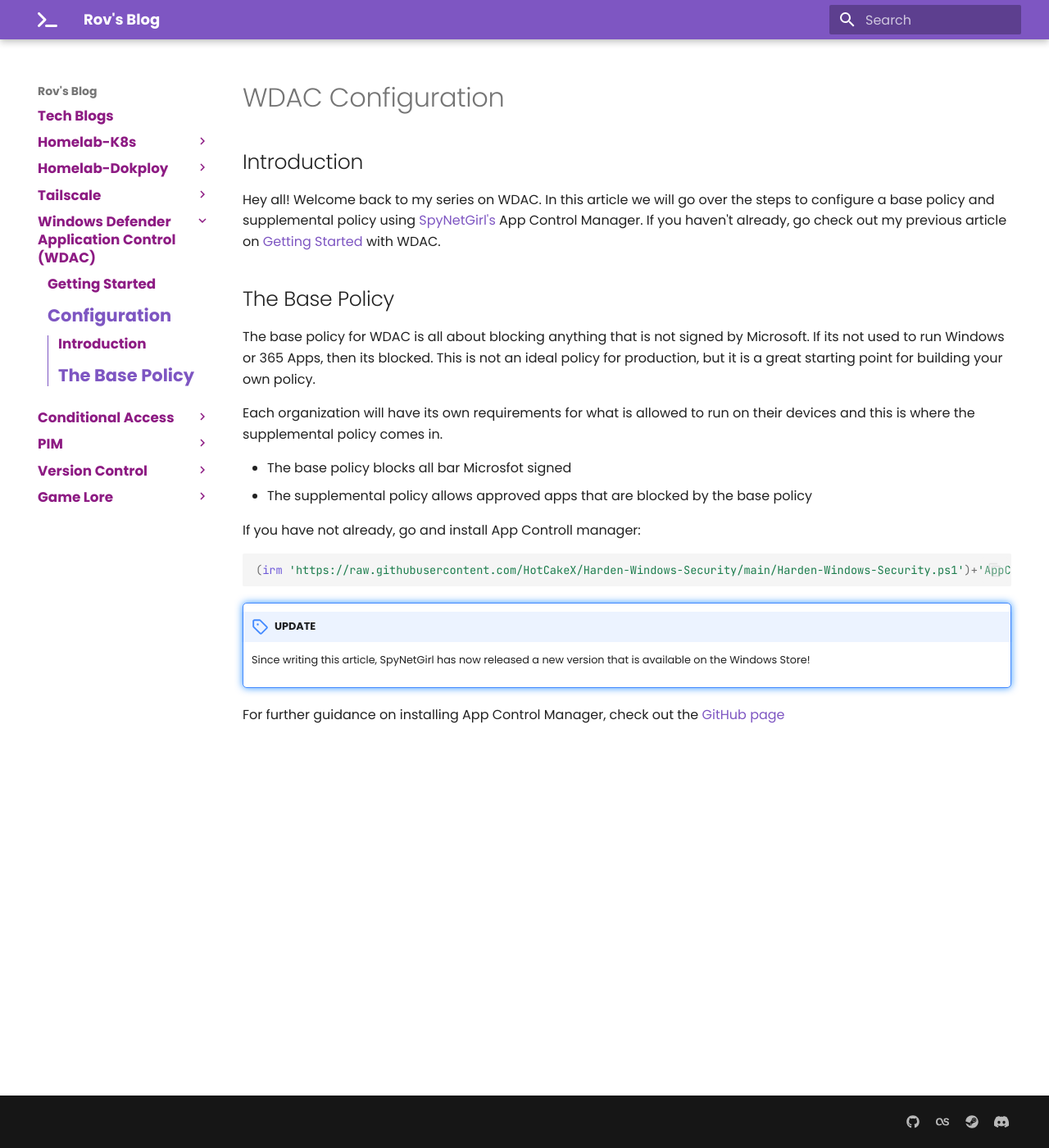
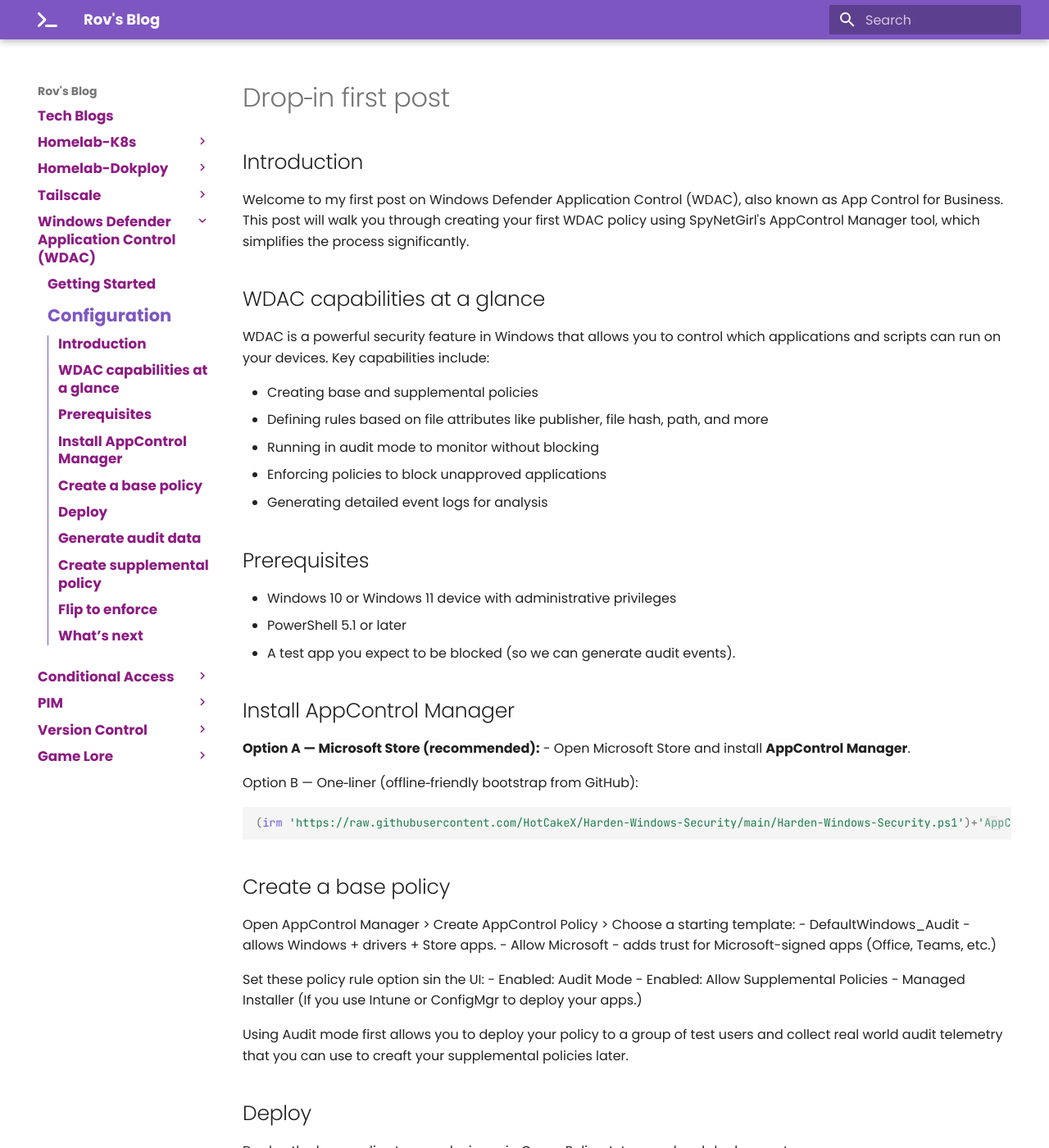
Before and after one commit to RovxBot/rovblog, an MkDocs documentation site: the page built from docs/WDAC/configuration.md, in a window 1280 px wide and 1400 px high. Shown: the whole window at 82% size. Built offline with MkDocs 1.6.1 and Material for MkDocs 9.7.7, drawn with Linux system fonts in a browser that asks for light colours; some of the changed text lies outside the part shown.

Commit message:
WDAC blog

````diff
--- a/docs/WDAC/configuration.md
+++ b/docs/WDAC/configuration.md
@@ -1,22 +1,148 @@
-# WDAC Configuration
+# Drop‑in first post
 
 ## Introduction
-Hey all! Welcome back to my series on WDAC. In this article we will go over the steps to configure a base policy and supplemental policy using [SpyNetGirl's](https://github.com/HotCakeX/Harden-Windows-Security) App Control Manager. If you haven't already, go check out my previous article on [Getting Started](/WDAC/GettingStarted.md) with WDAC.
 
-## The Base Policy
-The base policy for WDAC is all about blocking anything that is not signed by Microsoft. If its not used to run Windows or 365 Apps, then its blocked. This is not an ideal policy for production, but it is a great starting point for building your own policy.
+Welcome to my first post on Windows Defender Application Control (WDAC), also known as App Control for Business. This post will walk you through creating your first WDAC policy using SpyNetGirl's AppControl Manager tool, which simplifies the process significantly.
 
-Each organization will have its own requirements for what is allowed to run on their devices and this is where the supplemental policy comes in.
+## WDAC capabilities at a glance
 
-- The base policy blocks all bar Microsfot signed
-- The supplemental policy allows approved apps that are blocked by the base policy
+WDAC is a powerful security feature in Windows that allows you to control which applications and scripts can run on your devices. Key capabilities include:
 
-If you have not already, go and install App Controll manager:
+- Creating base and supplemental policies
+- Defining rules based on file attributes like publisher, file hash, path, and more
+- Running in audit mode to monitor without blocking
+- Enforcing policies to block unapproved applications
+- Generating detailed event logs for analysis
 
+## Prerequisites
+
+- Windows 10 or Windows 11 device with administrative privileges
+- PowerShell 5.1 or later
+- A test app you expect to be blocked (so we can generate audit events).
+
+## Install AppControl Manager
+
+**Option A — Microsoft Store (recommended):**
+- Open Microsoft Store and install **AppControl Manager**.
+
+Option B — One‑liner (offline‑friendly bootstrap from GitHub):
 ```powershell
 (irm 'https://raw.githubusercontent.com/HotCakeX/Harden-Windows-Security/main/Harden-Windows-Security.ps1')+'AppControl'|iex
 ```
-!!! UPDATE "UPDATE"
-    Since writing this article, SpyNetGirl has now released a new version that is available on the Windows Store!
 
-For further guidance on installing App Control Manager, check out the [GitHub page](https://github.com/HotCakeX/Harden-Windows-Security)
+## Create a base policy
+
+Open AppControl Manager > Create AppControl Policy > Choose a starting template:
+- DefaultWindows_Audit - allows Windows + drivers + Store apps.
+- Allow Microsoft - adds trust for Microsoft-signed apps (Office, Teams, etc.)
+
+Set these policy rule option sin the UI:
+- Enabled: Audit Mode
+- Enabled: Allow Supplemental Policies
+- Managed Installer (If you use Intune or ConfigMgr to deploy your apps.)
+
+Using Audit mode first allows you to deploy your policy to a group of test users and collect real world audit telemetry that you can use to creaft your supplemental policies later.
+
+## Deploy
+
+Deploy the base policy to your devices via Group Policy, Intune, or local deployment:
+
+- For local deployment, run:
+
+```powershell
+Set-CIPolicy -PolicyPath "C:\Path\To\YourPolicy.xml" -Deploy
+```
+
+- For Intune, upload the XML as a custom OMA-URI policy.
+
+## Generate audit data
+
+To gather audit data for supplemental policies, switch your base policy to audit mode:
+
+```powershell
+Set-CIPolicy -PolicyPath "C:\Path\To\YourPolicy.xml" -Audit
+```
+
+Deploy this audit mode policy to your devices and collect event logs over time.
+
+## Create supplemental policy
+
+Use AppControl Manager to create supplemental policies based on audit events:
+
+1. Review audit events to identify blocked applications you want to allow.
+2. Create a supplemental policy in AppControl Manager.
+3. Add rules for the identified applications.
+4. Link the supplemental policy to your base policy.
+5. Export and deploy the supplemental policy.
+
+## Flip to enforce
+
+After testing and verifying your policies, switch from audit to enforce mode to block unapproved applications:
+
+```powershell
+Set-CIPolicy -PolicyPath "C:\Path\To\YourPolicy.xml" -Enforce
+```
+
+Deploy the enforce mode policy to your devices.
+
+## What’s next
+
+In upcoming posts, I will cover:
+
+- Deep dive into WDAC capabilities
+- Using AppControl Manager advanced features
+- Building supplemental policies from audit logs
+- Deploying policies with Intune
+- Managing multiple policies and updates
+- WDAC hardening and ongoing management strategies
+
+Stay tuned!
+
+---
+
+# WDAC (App Control for Business) Capabilities
+
+## Overview
+This post will explore WDAC/App Control for Business capabilities, including:
+- Policy rule options
+- File rule levels
+- Event logging
+- Audit vs Enforce modes
+
+*Coming soon...*
+
+---
+
+# Building Supplemental Policies
+
+## Overview
+This post will show how to build supplemental policies from audit events, link them to a base policy, and deploy them.
+
+*Coming soon...*
+
+---
+
+# WDAC Deployment with Intune
+
+## Overview
+This post will detail deploying WDAC policies via Microsoft Intune, including both built-in App Control for Business and custom XML/OMA-URI deployments.
+
+*Coming soon...*
+
+---
+
+# Managing Multiple WDAC Policies
+
+## Overview
+This post will explain base vs supplemental, side-by-side policies, and changes in recent Windows updates.
+
+*Coming soon...*
+
+---
+
+# WDAC Hardening and Ongoing Management
+
+## Overview
+This post will cover using Microsoft's recommended driver and app block lists, handling packaged apps, and maintaining WDAC policies over time.
+
+*Coming soon...*
````
